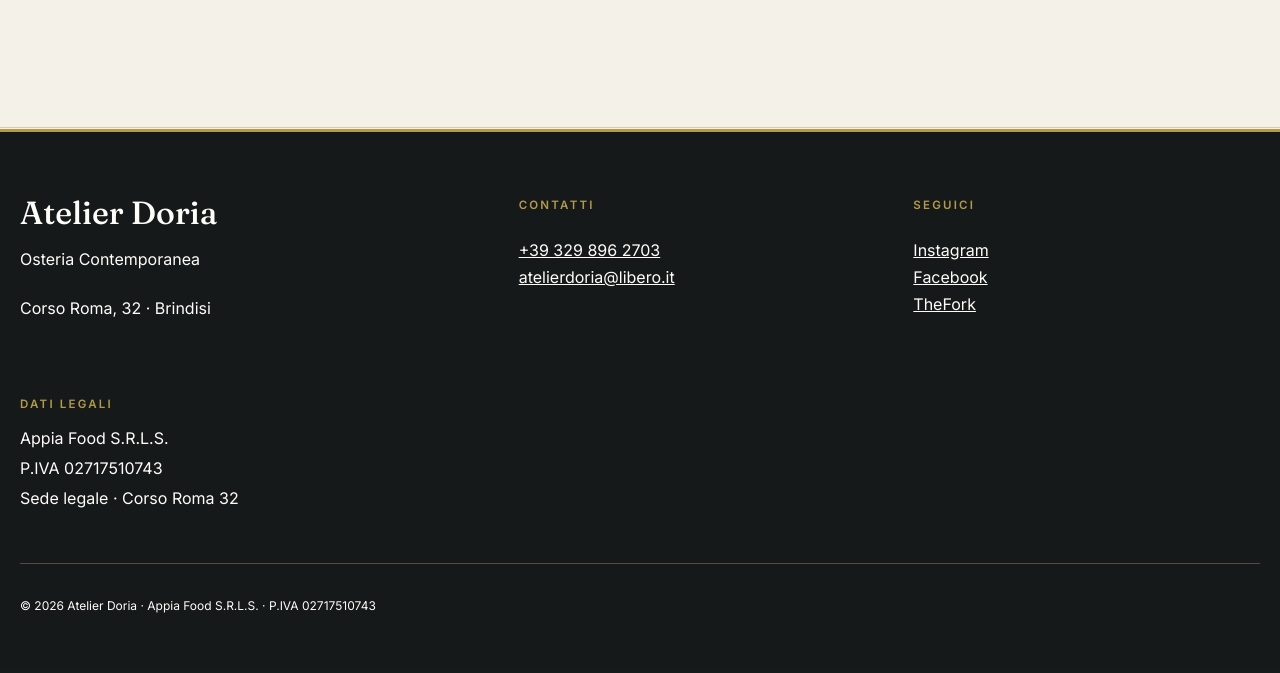
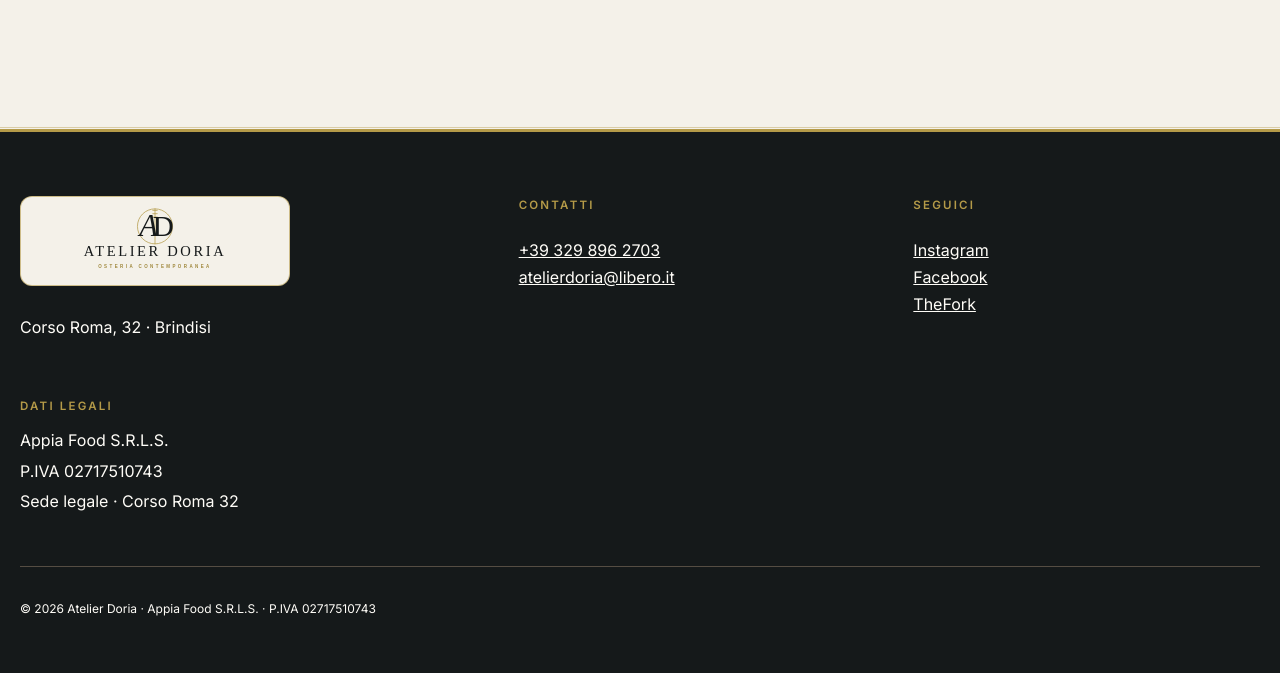
Before and after one commit to Sev3nB/atelierDoria, a Flask app: page /contatti in a window 1280 px wide. Shown: the part 2163-2836 px from the top of the page. Before the commit the page ends 2776 px from the top, so only its background shows below. Run offline with Flask 3, Linux system fonts and the light colour scheme.

Commit message:
Add Atelier Doria logo to footer

```diff
--- a/templates/partials/footer.html
+++ b/templates/partials/footer.html
@@ -1,5 +1,5 @@
 <footer class="site-footer">
-  <div><p class="wordmark">Atelier Doria</p><p>Osteria Contemporanea</p><p>Corso Roma, 32 · Brindisi</p></div>
+  <div class="footer-brand-copy"><a class="footer-brand-mark" href="{{ url_for('home') }}" aria-label="Atelier Doria, home"><img src="{{ url_for('static', filename='img/logo.svg') }}" alt="Atelier Doria — Osteria Contemporanea" width="640" height="180" loading="lazy"></a><p>Corso Roma, 32 · Brindisi</p></div>
   <div><p class="eyebrow">Contatti</p>{% if phone_uri %}<a href="tel:{{ phone_uri }}">{{ phone_display }}</a>{% else %}<span>{{ phone_display }}</span>{% endif %}<br>{% if contact_email %}<a href="mailto:{{ contact_email }}">{{ contact_email }}</a>{% endif %}</div>
   <div><p class="eyebrow">Seguici</p><a href="{{ instagram_url }}" target="_blank" rel="noopener">Instagram</a><br><a href="{{ facebook_url }}" target="_blank" rel="noopener">Facebook</a><br><a href="{{ thefork_url }}" target="_blank" rel="noopener">TheFork</a></div>
   <div class="footer-legal"><p class="eyebrow">Dati legali</p><p>Appia Food S.R.L.S.</p><p>P.IVA 02717510743</p><p>Sede legale · Corso Roma 32</p></div>
```
